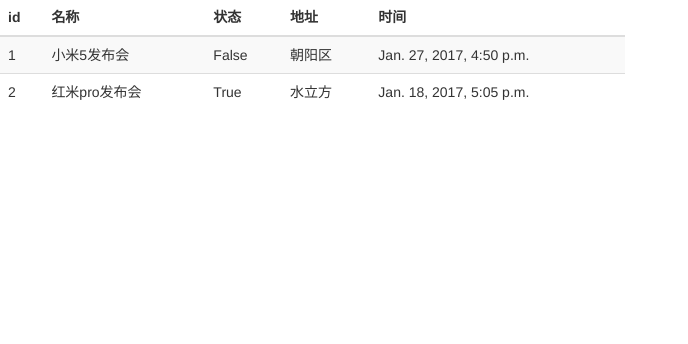
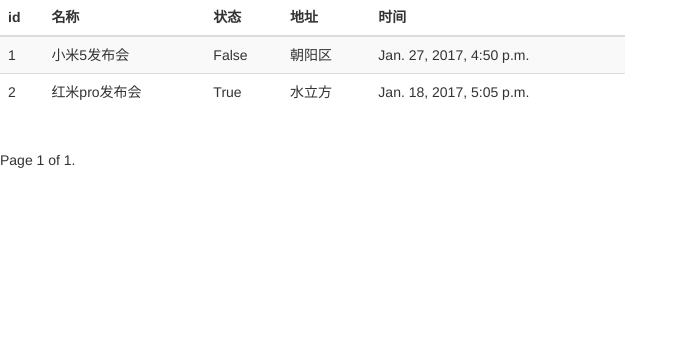
Before and after one commit to icryou/guest, a Django app: page /sreach_name/ in a window 1280 px wide. Shown: the part 171-515 px from the top of the page, without its empty margins (0-688 px from the left). Run offline with Django 3.2, Linux system fonts and the light colour scheme; a user stored in the database is signed in; data comes from the database, SQL or seed files in the repository; some libraries are stand-ins or nearby versions.

Commit message:
ADD: add pagination

```diff
--- a/sign/templates/event_manage.html
+++ b/sign/templates/event_manage.html
@@ -68,5 +68,20 @@
 
 </div>
 
+<!--列表分页器-->
+<div class="pagination">
+    <span class="step-links">
+        {% if events.has_previous %}
+        <a href= "?page={{ events.previous_page_number }}">previous</a>
+        {% endif %}
+        <span class="current">
+            Page {{ events.number }} of {{ events.paginator.num_pages }}.
+        </span>
+        {% if events.has_next %}
+        <a href="?page={{ events.next_page_number }}">next</a>
+        {% endif %}
+    </span>
+</div>
+
 </body>
 </html>
--- a/sign/views.py
+++ b/sign/views.py
@@ -5,6 +5,7 @@
 from django.contrib import auth
 from django.contrib.auth.decorators import login_required
 from sign.models import Event, Guest
+from django.core.paginator import Paginator, EmptyPage, PageNotAnInteger
 
 # Create your views here.
 
@@ -32,9 +33,19 @@
 # 发布会管理
 @login_required()
 def event_manage(request):
+    username = request.session.get('user', '')
     event_list = Event.objects.all()
-    username = request.session.get('user', '')
-    return render(request, 'event_manage.html', {"user": username, "events": event_list})
+    paginator = Paginator(event_list, 2)
+    page = request.GET.get('page')
+    try:
+        contacts = paginator.page(page)
+    except PageNotAnInteger:
+        # If page is not an integer, deliver first page.
+        contacts = paginator.page(1)
+    except EmptyPage:
+        # If page is out of range (e.g. 9999), deliver last page of results.
+        contacts = paginator.page(paginator.num_pages)
+    return render(request, 'event_manage.html', {"user": username, "events": contacts})
 
 
 # 发布会名称搜索
@@ -43,7 +54,17 @@
     username = request.session.get('user', '')
     sreach_name = request.GET.get('name', "")
     event_list = Event.objects.filter(name__contains=sreach_name)
-    return render(request, "event_manage.html", {"user": username, "events": event_list})
+    paginator = Paginator(event_list, 2)
+    page = request.GET.get('page')
+    try:
+        contacts = paginator.page(page)
+    except PageNotAnInteger:
+        # If page is not an integer, deliver first page.
+        contacts = paginator.page(1)
+    except EmptyPage:
+        # If page is out of range (e.g. 9999), deliver last page of results.
+        contacts = paginator.page(paginator.num_pages)
+    return render(request, "event_manage.html", {"user": username, "events": contacts})
 
 
 # 嘉宾管理
@@ -51,7 +72,17 @@
 def guest_manage(request):
     username = request.session.get('user', '')
     guest_list = Guest.objects.all()
-    return render(request, "guest_manage.html", {"user": username, "guests": guest_list})
+    paginator = Paginator(guest_list, 2)
+    page = request.GET.get('page')
+    try:
+        contacts = paginator.page(page)
+    except PageNotAnInteger:
+        # If page is not an integer, deliver first page.
+        contacts = paginator.page(1)
+    except EmptyPage:
+        # If page is out of range (e.g. 9999), deliver last page of results.
+        contacts = paginator.page(paginator.num_pages)
+    return render(request, "guest_manage.html", {"user": username, "guests": contacts})
 
 
 # 嘉宾手机号搜索
@@ -61,4 +92,14 @@
     sreach_phone = request.GET.get('phone', "")
     sreach_name_bytes = sreach_phone.encode(encoding="utf-8")
     guest_list = Guest.objects.filter(phone__contains=sreach_name_bytes)
-    return render(request, "guest_manage.html", {"user": username, "guests": guest_list})
+    paginator = Paginator(guest_list, 2)
+    page = request.GET.get('page')
+    try:
+        contacts = paginator.page(page)
+    except PageNotAnInteger:
+        # If page is not an integer, deliver first page.
+        contacts = paginator.page(1)
+    except EmptyPage:
+        # If page is out of range (e.g. 9999), deliver last page of results.
+        contacts = paginator.page(paginator.num_pages)
+    return render(request, "guest_manage.html", {"user": username, "guests": contacts})
```
Also changed, not shown: sign/templates/guest_manage.html (+15 -0 lines).
